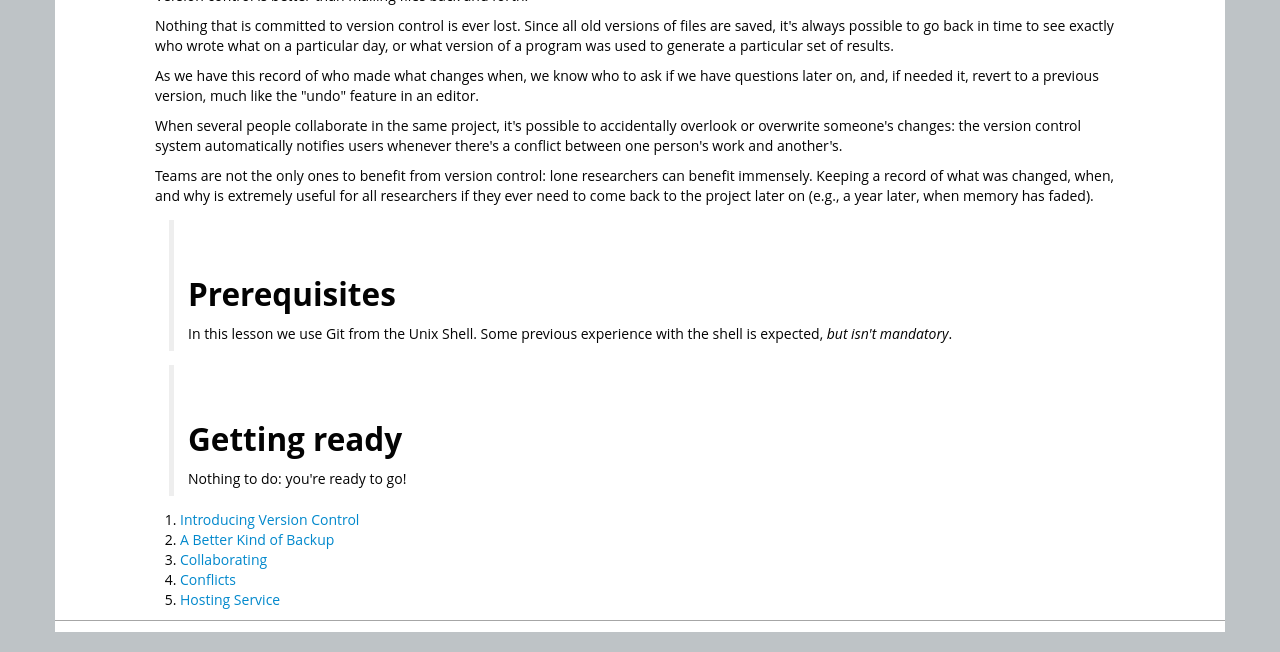
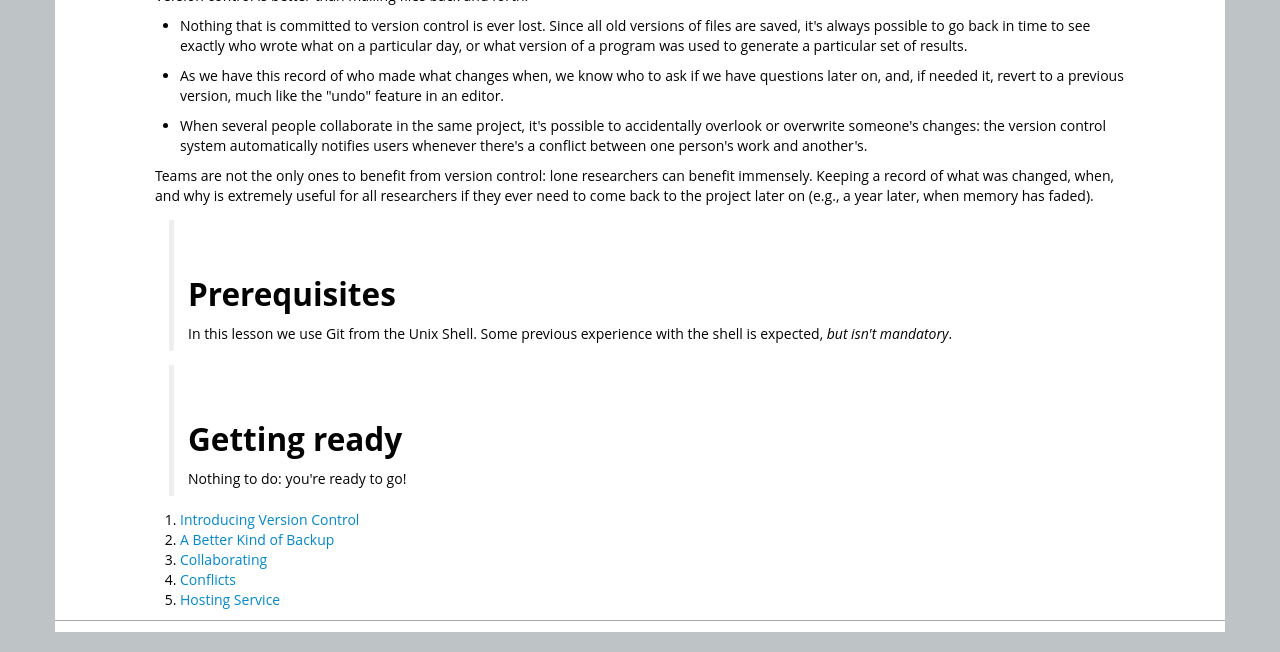
Before and after one commit to SWC-OSG-Workshop/2015-10-27-duke, a Jekyll site: the page built from novice/git/index.md, in a window 1280 px wide. Shown: the part 367-1019 px from the top of the page. Built offline with Jekyll 4.4.1, drawn with Linux system fonts in a browser that asks for light colours.

```diff
--- a/novice/git/index.md
+++ b/novice/git/index.md
@@ -18,11 +18,11 @@ can and should be stored in a version control system.
 
 Version control is better than mailing files back and forth:
 
-Nothing that is committed to version control is ever lost. Since all old versions of files are saved, it's always possible to go back in time to see exactly who wrote what on a particular day, or what version of a program was used to generate a particular set of results.
+*    Nothing that is committed to version control is ever lost. Since all old versions of files are saved, it's always possible to go back in time to see exactly who wrote what on a particular day, or what version of a program was used to generate a particular set of results.
 
-As we have this record of who made what changes when, we know who to ask if we have questions later on, and, if needed it, revert to a previous version, much like the "undo" feature in an editor.
+*    As we have this record of who made what changes when, we know who to ask if we have questions later on, and, if needed it, revert to a previous version, much like the "undo" feature in an editor.
 
-When several people collaborate in the same project, it's possible to accidentally overlook or overwrite someone's changes: the version control system automatically notifies users whenever there's a conflict between one person's work and another's.
+*    When several people collaborate in the same project, it's possible to accidentally overlook or overwrite someone's changes: the version control system automatically notifies users whenever there's a conflict between one person's work and another's.
 
 Teams are not the only ones to benefit from version control: lone researchers can benefit immensely. Keeping a record of what was changed, when, and why is extremely useful for all researchers if they ever need to come back to the project later on (e.g., a year later, when memory has faded).
 
```
